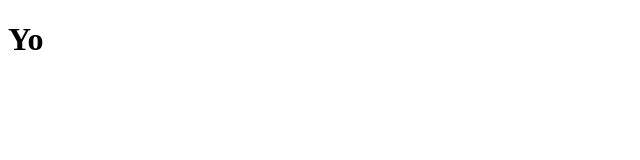
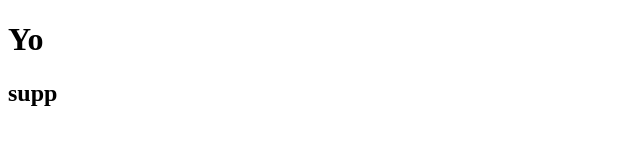
Before and after one commit to VedankSingh04/learningGit, a plain HTML site: page index.html in a window 1280 px wide. Shown: the full height of the page, 0-640 px from the left. Drawn offline with Linux system fonts and the light colour scheme.

Commit message:
supp added

```diff
--- a/index.html
+++ b/index.html
@@ -7,5 +7,6 @@
 </head>
 <body>
   <h1>Yo</h1>
+  <h2>supp</h2>
 </body>
 </html>
```
